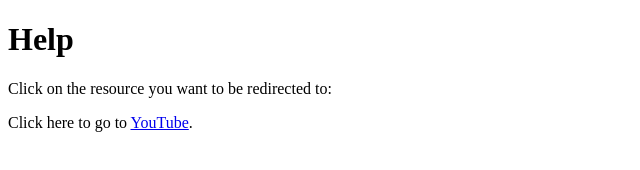
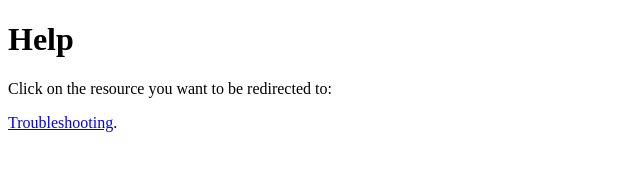
Before and after one commit to Hunter-was/Redirect.help, a plain HTML site: page index.html in a window 1280 px wide. Shown: the whole page, without its empty margins (0-640 px from the left). Drawn offline with Linux system fonts and the light colour scheme.

Commit message:
Update index.html

```diff
--- a/index.html
+++ b/index.html
@@ -7,6 +7,6 @@
 <body>
   <h1>Help</h1>
   <p>Click on the resource you want to be redirected to:</p>
-<p>Click here to go to <a href="https://www.youtube.com" target="_blank">YouTube</a>.</p>
+<p><a href="https://drive.google.com/file/d/1RPhIeXI9WG5mo2qS_vMPA92wOQX2VXn-/view?usp=sharing" target="_blank">Troubleshooting</a>.</p>
 </body>
 </html>
```
